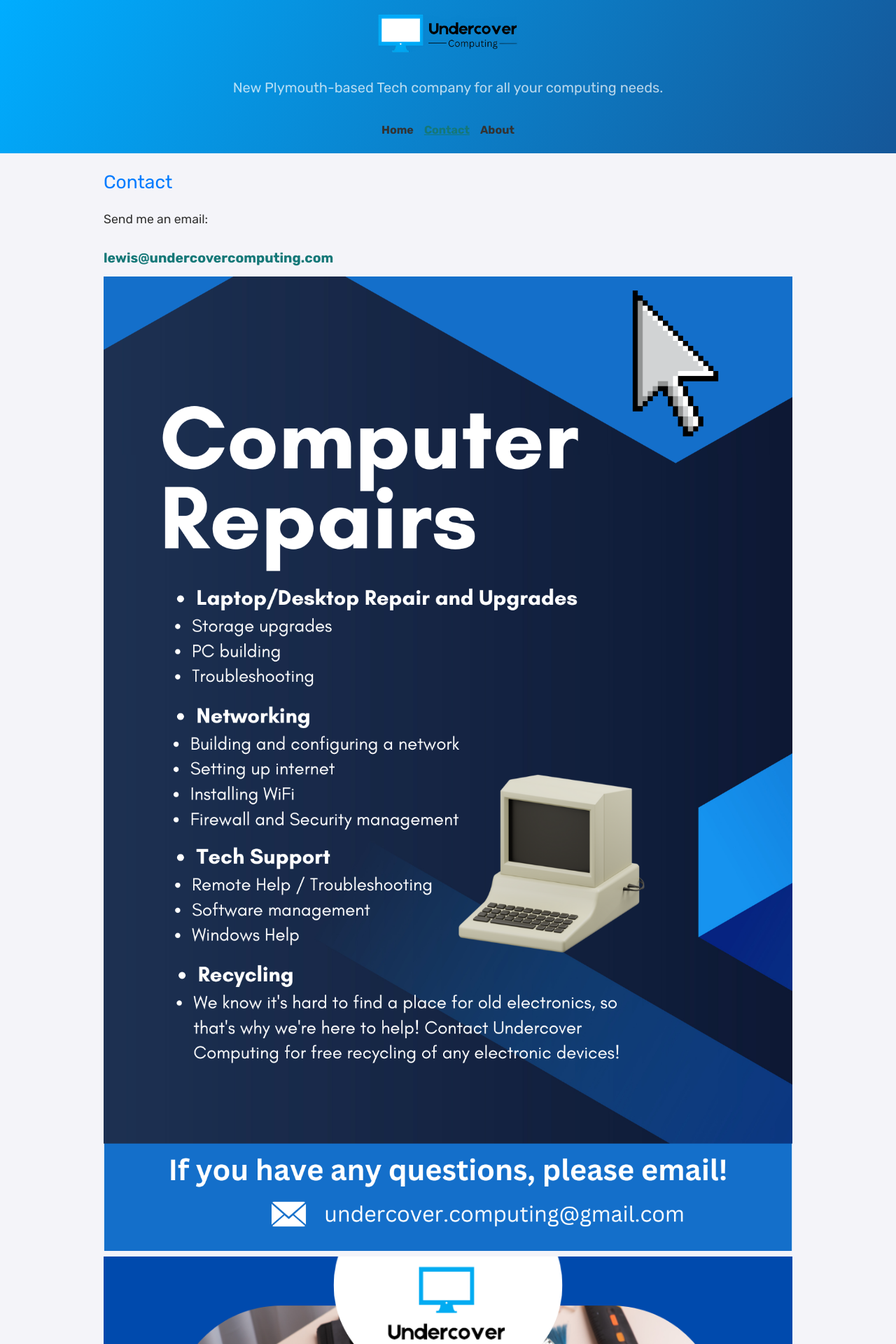
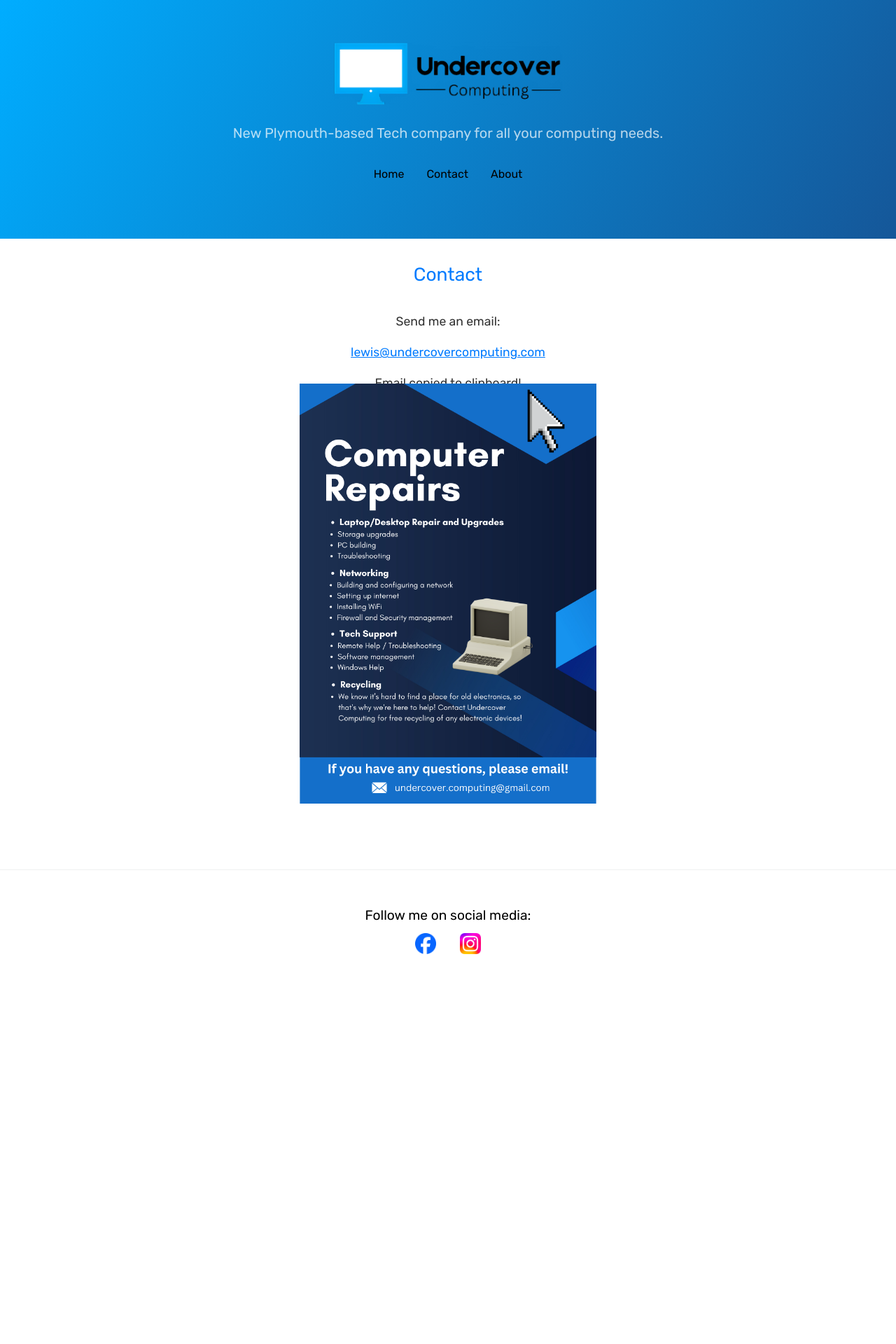
Before and after one commit to UndercoverComputing/undercovercomputing.com, a Jekyll site: the page contact.html, which Jekyll copies as it is, in a window 1280 px wide. Shown: the top 1920 px of the page at 70% size. Built offline with Jekyll 4.4.1, drawn with Linux system fonts in a browser that asks for light colours; after the commit the page ends 1390 px from its top, so only the background shows below that.

Commit message:
fixed style.css

```diff
--- a/assets/css/style.scss
+++ b/assets/css/style.scss
@@ -4,108 +4,279 @@
 @import 'jekyll-theme-cayman';
 @import url('https://fonts.googleapis.com/css2?family=Rubik:ital,wght@0,300..900;1,300..900&display=swap');
 
-/* General Styles */
-body {
-    font-family: 'Rubik', sans-serif;
-    margin: 0;
-    padding: 0;
-    line-height: 1.6;
-    color: #333;
-    background-color: #f4f4f9;
+.rubik-font {
+    font-family: "Rubik", sans-serif;
+    font-optical-sizing: auto;
+    font-weight: auto;
+    font-style: normal;
+  }
+
+a {
+    text-decoration: none;
+    color: black;
 }
 
-a {
-    color: #157878;
-    text-decoration: none;
-    transition: color 0.3s;
+h2 {
+    font-weight: bold;
 }
 
-a:hover {
-    color: #0b5a5a;
+/* Fade Animations */
+.fade-in {
+    opacity: 0;
+    transform: translateY(20px);
+    transition: opacity 0.6s ease-out, transform 0.6s ease-out;
+}
+
+.fade-in.visible {
+    opacity: 1;
+    transform: translateY(0);
 }
 
 /* Header */
-.page-header {
-    text-align: center;
-    padding: 20px 0;
-    background-color: #f4f4f9;
-}
-
-.project-name {
-    max-width: 200px;
-    margin-bottom: 10px;
+img.project-name {
+    max-width: 30%;
+    margin-top: -20px;
 }
 
 .site-nav {
     display: flex;
     justify-content: center;
-    gap: 15px;
-    margin-top: 10px;
+    gap: 2rem;
 }
 
-.nav-link {
-    font-weight: bold;
-    color: #333;
+.nav-link:link,
+.nav-link:visited {
+    color: #000000;
+    text-decoration: none;
+    transition: color 0.3s ease;
 }
 
-.nav-link.active {
-    color: #157878;
-    text-decoration: underline;
+.nav-link:hover {
+    color: white;
 }
 
-/* Main Content */
-.main-content {
-    padding: 20px;
+/* Footer */
+footer {
+    text-align: center;
+    padding: 20px 0;
+    color: #000;
 }
 
-.contact a {
-    display: inline-block;
-    margin: 10px 0;
-    font-size: 1.1em;
-    font-weight: bold;
-    color: #157878;
+footer ul {
+    list-style: none;
+    padding: 0;
 }
 
-.hidden-message {
-    display: none;
-    color: green;
-    margin-top: 10px;
+footer ul li {
+    display: inline;
+    margin: 0 10px;
 }
 
-/* About Section */
-.about {
+/* Footer Styles */
+footer p {
+    margin-bottom: 10px;
+    font-size: 1.2em;
+}
+
+footer ul {
+    list-style-type: none;
+    padding: 0;
+    margin: 0;
+}
+
+footer ul li {
+    display: inline;
+    margin: 0 15px;
+}
+
+footer ul li a {
+    display: inline-block;
+    transition: color 0.3s;
+}
+
+footer ul li a img {
+    width: 30px;  /* Slightly larger size */
+    height: 30px; /* Slightly larger size */
+    transition: transform 0.3s;
+}
+
+footer ul li a:hover img {
+    transform: scale(1.1);  /* Slightly increase size on hover */
+}
+
+/* ---- index.html ---- */
+
+/* Body */
+body {
+      font-family: "Rubik", sans-serif;
+      font-optical-sizing: auto;
+      font-style: normal;
+}
+
+.welcome-section {
+    padding: 50px;
+    text-align: center;
+    background-color: #fff;
+}
+
+/* Services */
+/* Base layout for larger screens */
+.service-section {
+    padding: 20px;
+    max-width: 1200px;
+    margin: 0 auto;
+}
+
+.services {
+    display: flex;
+    flex-direction: column;
+    gap: 30px; /* Add space between service items */
+}
+
+.service-item {
+    display: flex;
+    align-items: center; /* Center text vertically */
+    gap: 20px; /* Add space between image and text */
+}
+
+.service-item img {
+    width: 100%; /* Make images 80% of their container width */
+    max-width: 400px; /* Optional: Limit the max size of the images */
+    border-radius: 20px; /* Optional: Add rounded corners */
+}
+
+.service-content {
+    flex: 1; /* Allow text to take up remaining space */
+    text-align: left; /* Align text to the left by default */
+}
+
+.service-content h3 {
+    margin-bottom: 10px;
+    font-size: 1.5rem;
+}
+
+.service-content ul {
+    list-style: none; /* Remove default list styling */
+    padding: 0;
+    margin: 0;
+}
+
+.service-content ul li {
+    margin-bottom: 5px;
+}
+
+/* Responsive layout for smaller screens */
+@media (max-width: 800px) {
+    .service-item {
+        flex-direction: column; /* Stack image and text vertically */
+        align-items: center; /* Center the content */
+    }
+
+    .service-item img {
+        width: 90%; /* Slightly increase image width for small screens */
+        max-width: 100%; /* Remove max-width limitation */
+    }
+
+    .service-content {
+        text-align: center; /* Center-align text for mobile */
+    }
+    img.project-name {
+    max-width: 100%;
+    margin-top: -20px;
+}
+}
+/* ---- contact.html ---- */
+
+/* General Link Styles */
+a:link,
+a:visited {
+    color: #007bff;
+    text-decoration: none;
+}
+
+a#email-button {
+    background-color: #007bff;
+    color: white;
+    padding: 14px 25px;
+    text-align: center;
+    text-decoration: none;
+    display: inline-block;
+    transition: background-color 0.3s ease;
+}
+
+a#email-button:hover,
+a#email-button:active {
+    background-color: #0056b3;
+}
+
+a#email-link {
+    color: #007bff; /* Link color */
+    text-decoration: underline; /* Underline the link */
+    display: inline; /* Display inline */
+    transition: color 0.3s ease; /* Transition for hover effect */
+}
+
+a#email-link:hover {
+    color: #0056b3; /* Darker color on hover */
+}
+
+/* Center the content */
+.contact {
+    display: flex;
+    flex-direction: column;
+    justify-content: center;
+    align-items: center;
     text-align: center;
 }
 
-.about-image {
-    max-width: 100%;
-    height: auto;
-    margin: 20px auto;
-    display: block;
+/* Advertisement Images */
+.ads {
+    position: relative; /* Allow absolute positioning within this section */
 }
 
-/* Footer */
-.site-footer {
-    text-align: center;
-    padding: 20px;
-    background-color: #333;
-    color: #fff;
+.slider {
+    display: flex;
+    justify-content: center;
+    align-items: center;
+    position: relative;
+    height: 600px;
+    overflow: visible; /* Ensure any positioned elements are not cut off */
+    padding-bottom: 60px;
 }
 
-.social-links {
-    list-style: none;
-    padding: 0;
-    margin: 0;
+.slider img {
+    max-width: 100%;
+    max-height: 100%;
+    position: absolute;
+    transition: opacity 0.5s ease; /* Add transition for smooth fading */
+    opacity: 0; /* Start with all images hidden */
+}
+
+.slider img:first-child {
+    opacity: 1; /* Show the first image */
+}
+
+/* Indicator Styles */
+.indicators {
+    position: absolute;
+    top: -60px; /* Move indicators to below the images */
     display: flex;
     justify-content: center;
-    gap: 10px;
+    width: 100%;
+    z-index: 10; /* Ensure indicators are above images */
 }
 
-.social-links img {
-    width: 30px;
-    transition: transform 0.3s;
+.indicator {
+    width: 16px; /* Increased size */
+    height: 16px;
+    background-color: #ccc; /* Lighter grey for better visibility */
+    border-radius: 50%;
+    margin: 0 8px; /* Spacing between indicators */
+    cursor: pointer; /* Show pointer cursor */
+    transition: background-color 0.3s ease, transform 0.2s ease;
 }
 
-.social-links img:hover {
-    transform: scale(1.1);
+.indicator.active {
+    background-color: #007bff; /* Highlighted color for active indicator */
+    transform: scale(1.2); /* Slightly enlarge active indicator */
 }
```
